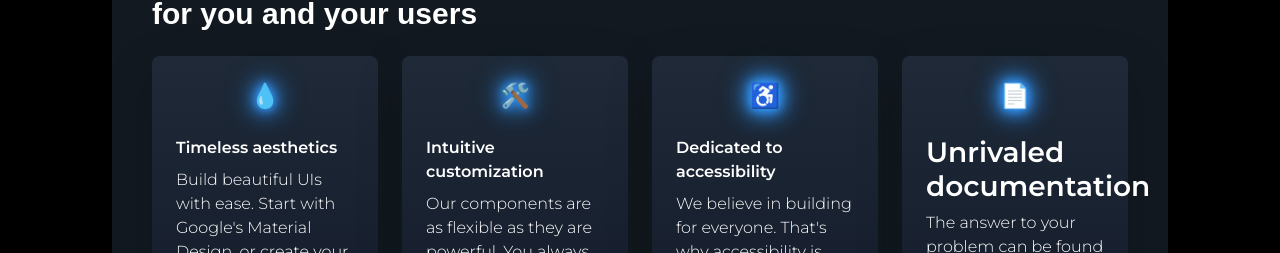
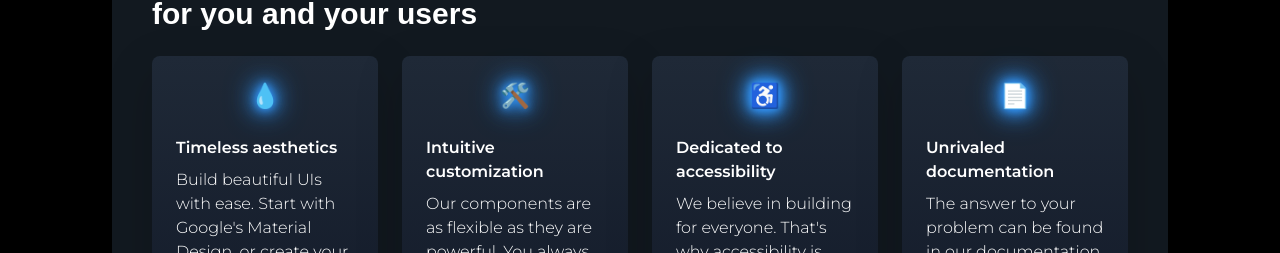
Before and after one commit to shaiksajidhussain/Uispark, a React (Vite) app: page / in a window 1280 px wide. Shown: the part 1024-1277 px from the top of the page. Built offline with nearby package versions, Linux system fonts and the light colour scheme.

Commit message:
FIxed some bugs

```diff
--- a/src/Componets/Afterhero Components/Afterhero.jsx
+++ b/src/Componets/Afterhero Components/Afterhero.jsx
@@ -56,7 +56,7 @@ const Afterhero = () => {
                     <div className="flex items-center justify-center mb-4">
                         <span className="text-blue-400 text-2xl cursor-pointer transition-transform transform hover:scale-125 duration-300" style={glowStyle}>📄</span>
                     </div>
-                    <h3 className="text font-semibold mb-2">Unrivaled documentation</h3>
+                    <h3 className="text-base font-semibold mb-2">Unrivaled documentation</h3>
                     <p className='text-base font-light'>The answer to your problem can be found in our documentation. How can we be so sure? Because our docs boast over 2,000 contributors.</p>
                 </div>
                     </div>
--- a/src/Componets/All Components/MainLayout.jsx
+++ b/src/Componets/All Components/MainLayout.jsx
@@ -139,7 +139,7 @@ const MainLayout = () => {
             Shuffle
           </button>
         </div>
-        <div className="grid grid-cols-1 sm:grid-cols-2 md:grid-cols-1 md:w-10/12 lg:grid-cols-2 lg:w-12/12 gap-4 relative right-3 ">
+        <div className="grid grid-cols-1 sm:grid-cols-2 md:grid-cols-1 md:w-10/12 lg:grid-cols-2 xl:grid-cols-2  gap-4 relative right-3 ">
           {currentElements.map(element => (
             <div
               key={element.id}
```
